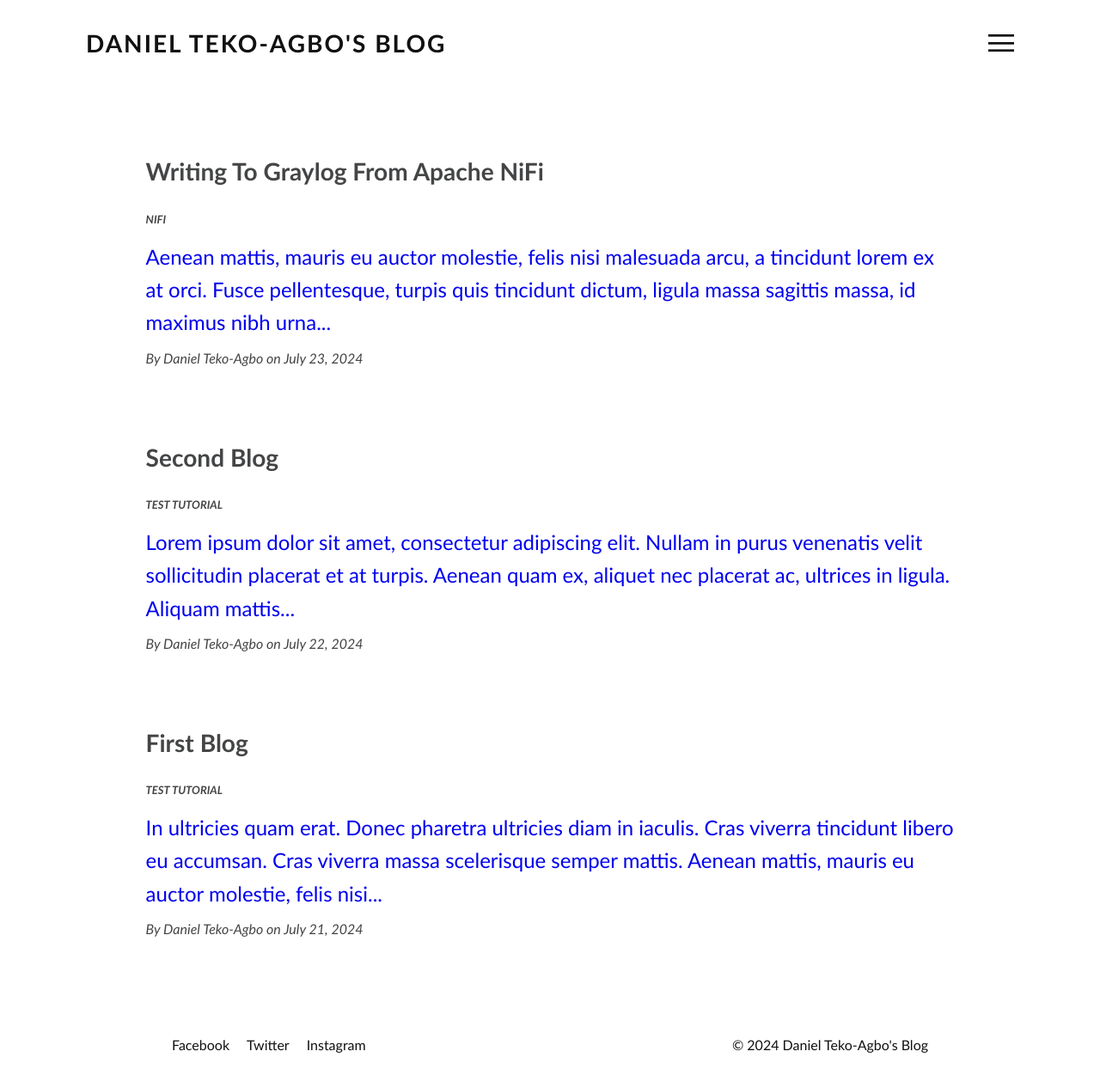
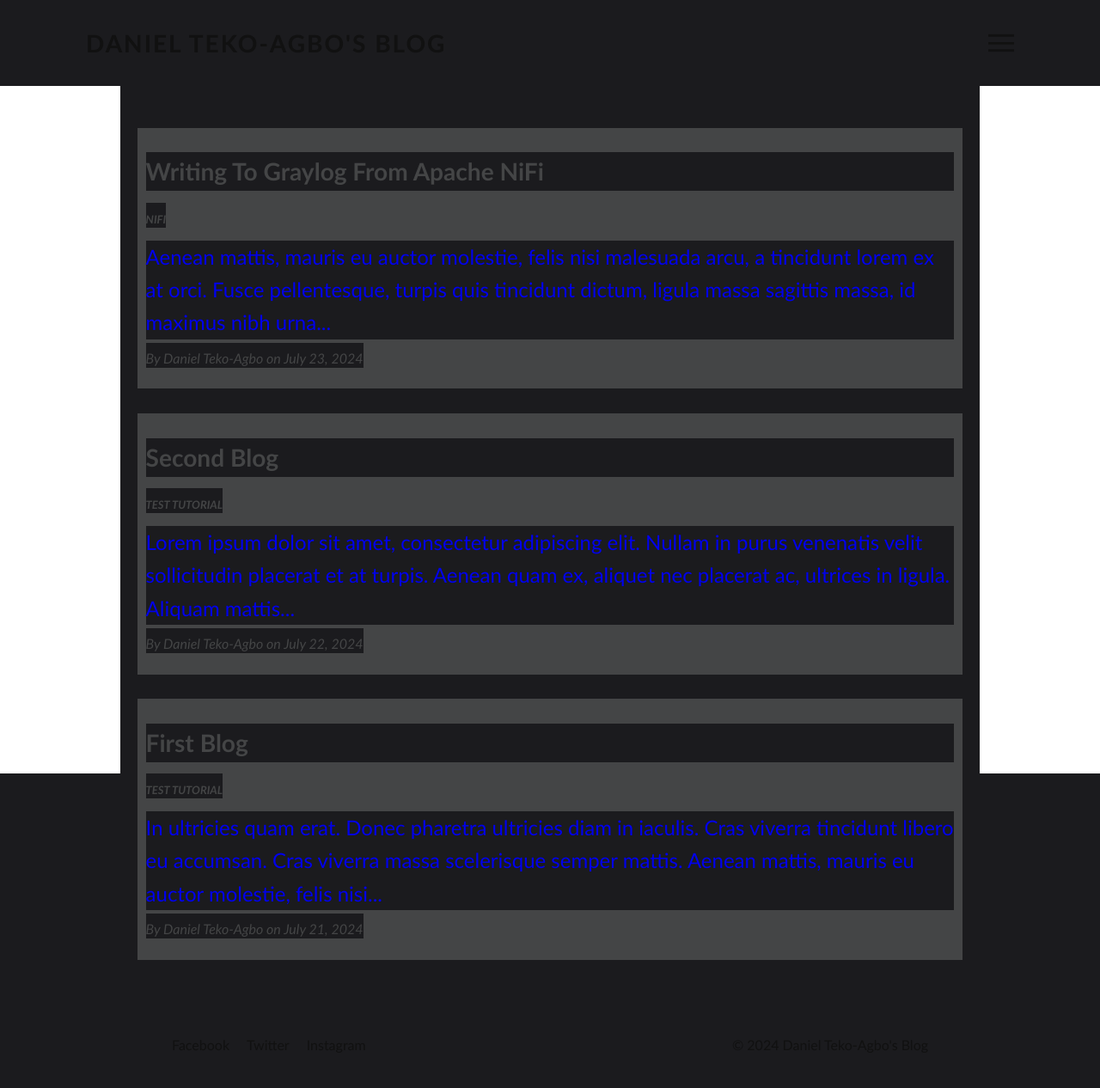
Before and after one commit to DanielTeko-Agbo/blog, a Jekyll site: the page built from index.md, in a window 1280 px wide. Shown: the whole page at 86% size. Built offline with Jekyll 4.4.1, drawn with Linux system fonts in a browser that asks for light colours.

Commit message:
Added background colour

```diff
--- a/assets/css/style.css
+++ b/assets/css/style.css
@@ -4,6 +4,7 @@
 	padding: 0;
 	box-sizing: border-box;
   	font-family: Gill Sans, sans-serif;
+	background-color: rgb(27, 27, 30);
 }
 body
 {
@@ -245,6 +246,7 @@ section header .toggle.active
 .post-item {
 	margin: 3% 0;
 	padding: 2% 1%;
+	background-color: rgb(68, 69, 70);
 }
 .post-item:hover {
   box-shadow: 0 34px 32px -33px rgba(0, 0, 0, .18);
@@ -262,7 +264,6 @@ section header .toggle.active
 	margin: 1% 0;
 	font-style: italic;
     font-size: medium;
-	color: rgb(68, 69, 70);
 }
 .post-excerpt:hover{
 	color: aqua;
```
